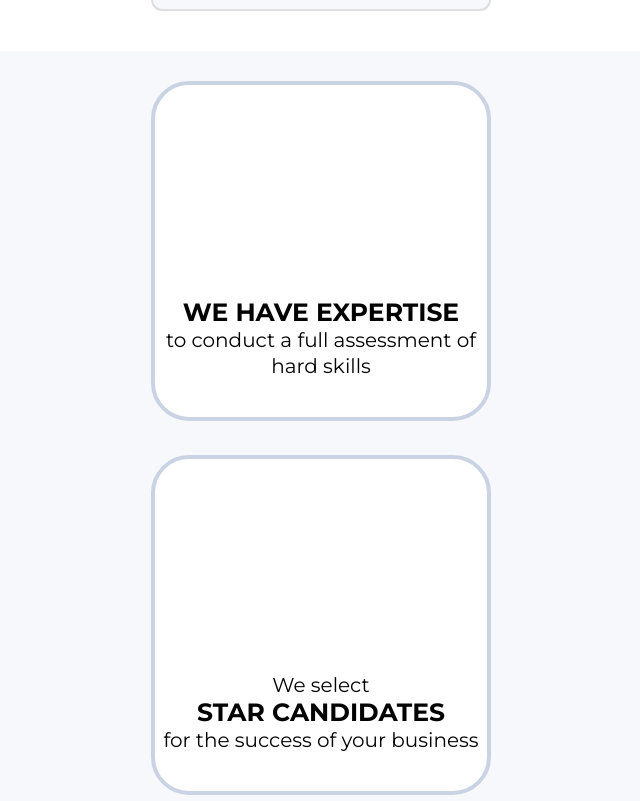
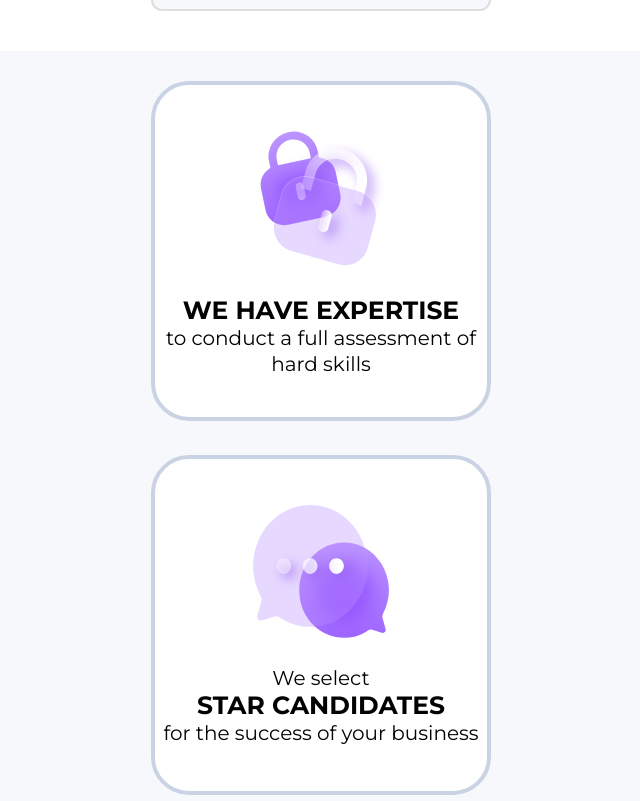
Before and after one commit to Oknehcvotil/mi-website, a React (Vite) app: page /en in a window 1280 px wide. Shown: the part 1999-2800 px from the top of the page, without its empty margins (319-959 px from the left). Built offline with nearby package versions, Linux system fonts and the light colour scheme; a web font is replaced by a local one.

Commit message:
Img
Changed from <svg> to <img>

```diff
--- a/src/components/HomePage/AdvantagesSection/AdvantagesCard/AdvantagesCard.tsx
+++ b/src/components/HomePage/AdvantagesSection/AdvantagesCard/AdvantagesCard.tsx
@@ -1,6 +1,6 @@
 import { type Variants } from "framer-motion";
 import { Trans, useTranslation } from "react-i18next";
-import { ListItem, AdvText, AdvCardImgCont } from "./AdvantagesCards.styled";
+import { ListItem, AdvText } from "./AdvantagesCards.styled";
 
 type AdvantagesCardProps = {
   img: {
@@ -22,14 +22,9 @@ const AdvantagesCard = ({ img, title, variants }: AdvantagesCardProps) => {
       viewport={{ once: true, amount: 0.5 }}
       aria-label={title}
     >
-      <AdvCardImgCont>
-        <svg>
-          <use
-            href={`/images/mob/${img.mob}.svg`}
-            xlinkHref={`/images/mob/${img.mob}.svg`}
-          ></use>
-        </svg>
-      </AdvCardImgCont>
+      <div>
+        <img src={`/images/mob/${img.mob}.svg`} alt={img.alt} />
+      </div>
 
       <AdvText>
         <Trans t={t} i18nKey={title} components={{ 1: <span /> }} />
--- a/src/components/HomePage/AdvantagesSection/AdvantagesCard/AdvantagesCards.styled.ts
+++ b/src/components/HomePage/AdvantagesSection/AdvantagesCard/AdvantagesCards.styled.ts
@@ -20,6 +20,11 @@ export const ListItem = styled(motion.li)`
       font-size: 21px;
     }
   }
+
+  img {
+    width: 140px;
+    height: auto;
+  }
 `;
 
 export const AdvText = styled.h3`
@@ -36,13 +41,3 @@ export const AdvText = styled.h3`
     text-transform: uppercase;
   }
 `;
-
-export const AdvCardImgCont = styled.div`
-  display: flex;
-  align-items: center;
-  justify-content: center;
-
-  svg {
-    width: 140px;
-  }
-`;
```
